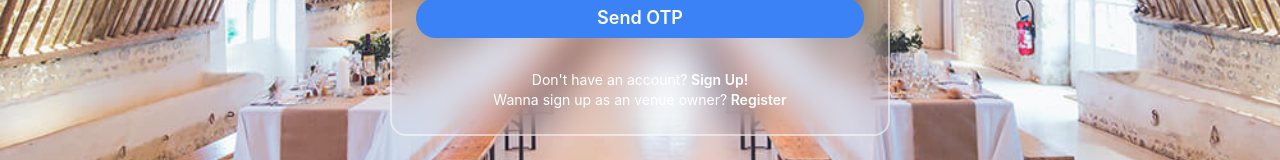
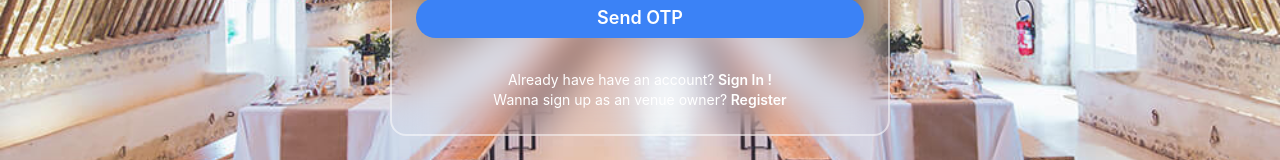
Before and after one commit to ryandcunha25/spotfinder, a React (Create React App) app: page /signup in a window 1280 px wide. Shown: the part 468-628 px from the top of the page. Built offline with nearby package versions, Linux system fonts and the light colour scheme.

Commit message:
updated sign-up prompt to direct users to sign in instead of signing up

```diff
--- a/src/Components/SignUp.jsx
+++ b/src/Components/SignUp.jsx
@@ -218,8 +218,8 @@ const SignUp = () => {
                             </div>
                         )}
                         <div className="text-center text-white text-sm mt-4">
-                            <p>Don't have an account?
-                                <Link to="/signup" className="font-semibold hover:underline"> Sign Up!</Link>
+                            <p>Already have have an account?
+                                <Link to="/" className="font-semibold hover:underline"> Sign In !</Link>
                             </p>
                             <p>Wanna sign up as an venue owner?
                                 <Link to="/venueownersregistration" className="font-semibold hover:underline"> Register</Link>
```
